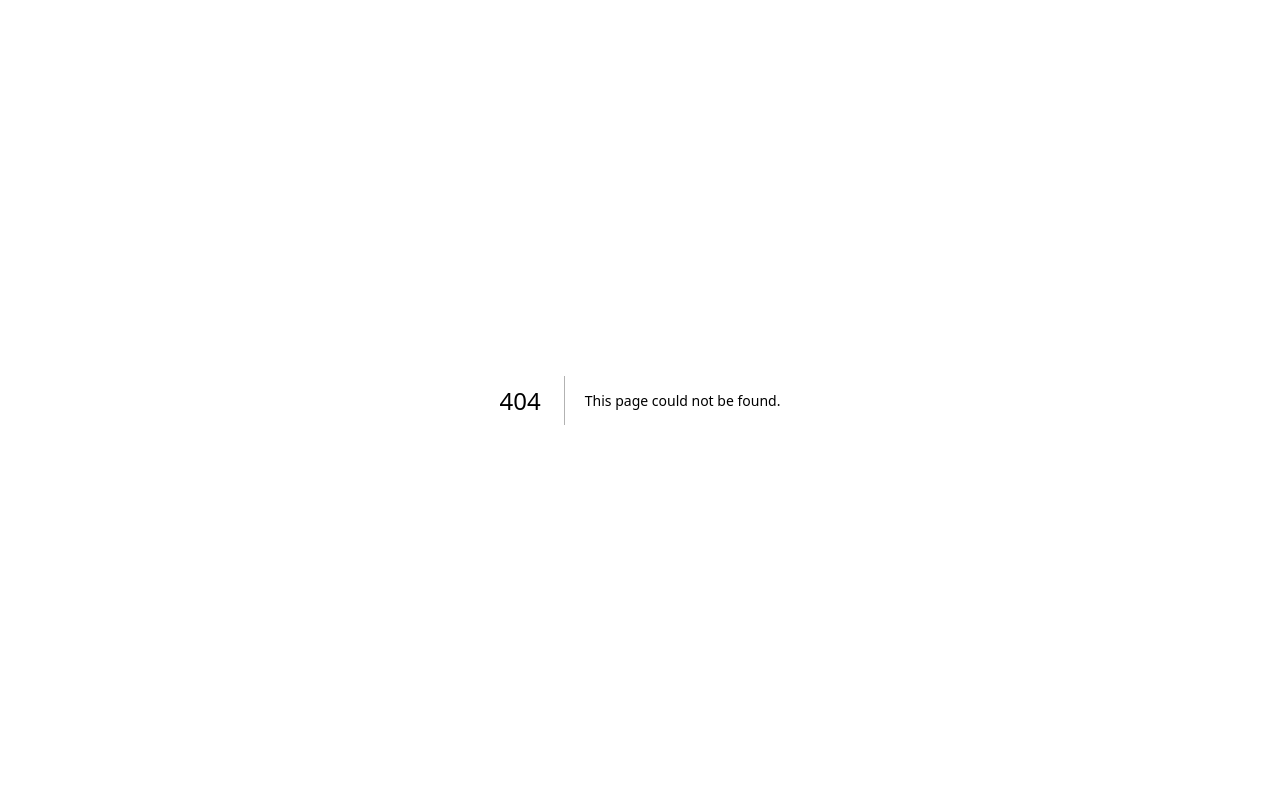
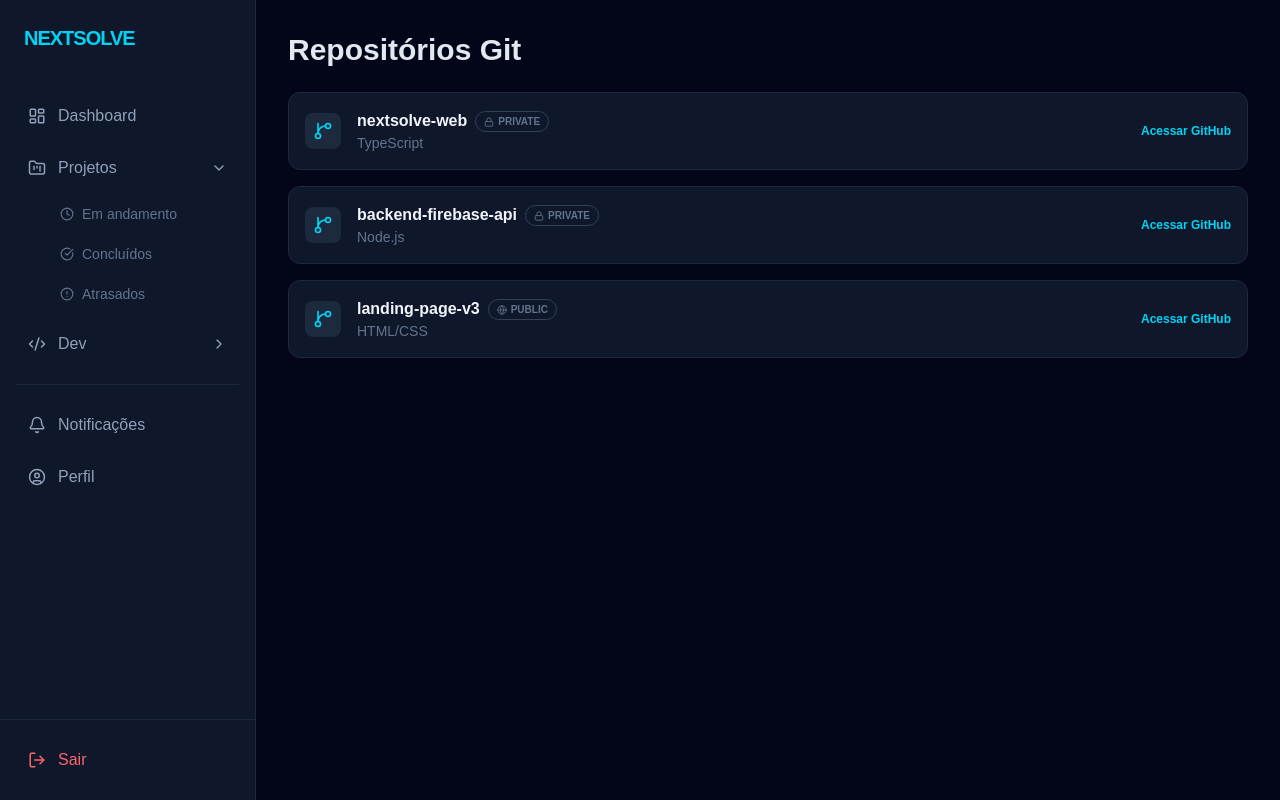
Before and after one commit to Equipe-NextSolve/task-manager-nextsolve, a Next.js app: page /dashboard/dev/repositories in a window 1280 px wide. Before the commit this address had no page. Built offline with nearby package versions, Linux system fonts and the light colour scheme; no server answers.

Commit message:
feat(dev): adicionar listagem de repositórios git

```diff
--- /dev/null
+++ b/src/app/dashboard/dev/repositories/page.jsx
@@ -0,0 +1,38 @@
+"use client";
+import { GitBranch, Star, Lock, Globe } from "lucide-react";
+
+export default function RepositoriesPage() {
+  const repos = [
+    { id: 1, name: "nextsolve-web", type: "private", lang: "TypeScript" },
+    { id: 2, name: "backend-firebase-api", type: "private", lang: "Node.js" },
+    { id: 3, name: "landing-page-v3", type: "public", lang: "HTML/CSS" },
+  ];
+
+  return (
+    <div>
+      <h1 className="text-3xl font-bold text-slate-200 mb-6">Repositórios Git</h1>
+      <div className="grid gap-4">
+        {repos.map(repo => (
+          <div key={repo.id} className="p-4 bg-slate-900 border border-slate-800 rounded-xl flex items-center justify-between hover:border-cyan-500/50 transition-all">
+            <div className="flex items-center gap-4">
+              <div className="p-2 bg-slate-800 rounded-lg">
+                <GitBranch className="text-cyan-400" size={20} />
+              </div>
+              <div>
+                <h3 className="font-bold text-slate-100 flex items-center gap-2">
+                  {repo.name}
+                  <span className="text-[10px] uppercase px-2 py-0.5 rounded-full border border-slate-700 text-slate-500">
+                    {repo.type === 'private' ? <Lock size={10} className="inline mr-1"/> : <Globe size={10} className="inline mr-1"/>}
+                    {repo.type}
+                  </span>
+                </h3>
+                <p className="text-sm text-slate-500">{repo.lang}</p>
+              </div>
+            </div>
+            <button className="text-xs font-bold text-cyan-400 hover:underline">Acessar GitHub</button>
+          </div>
+        ))}
+      </div>
+    </div>
+  );
+}
```
